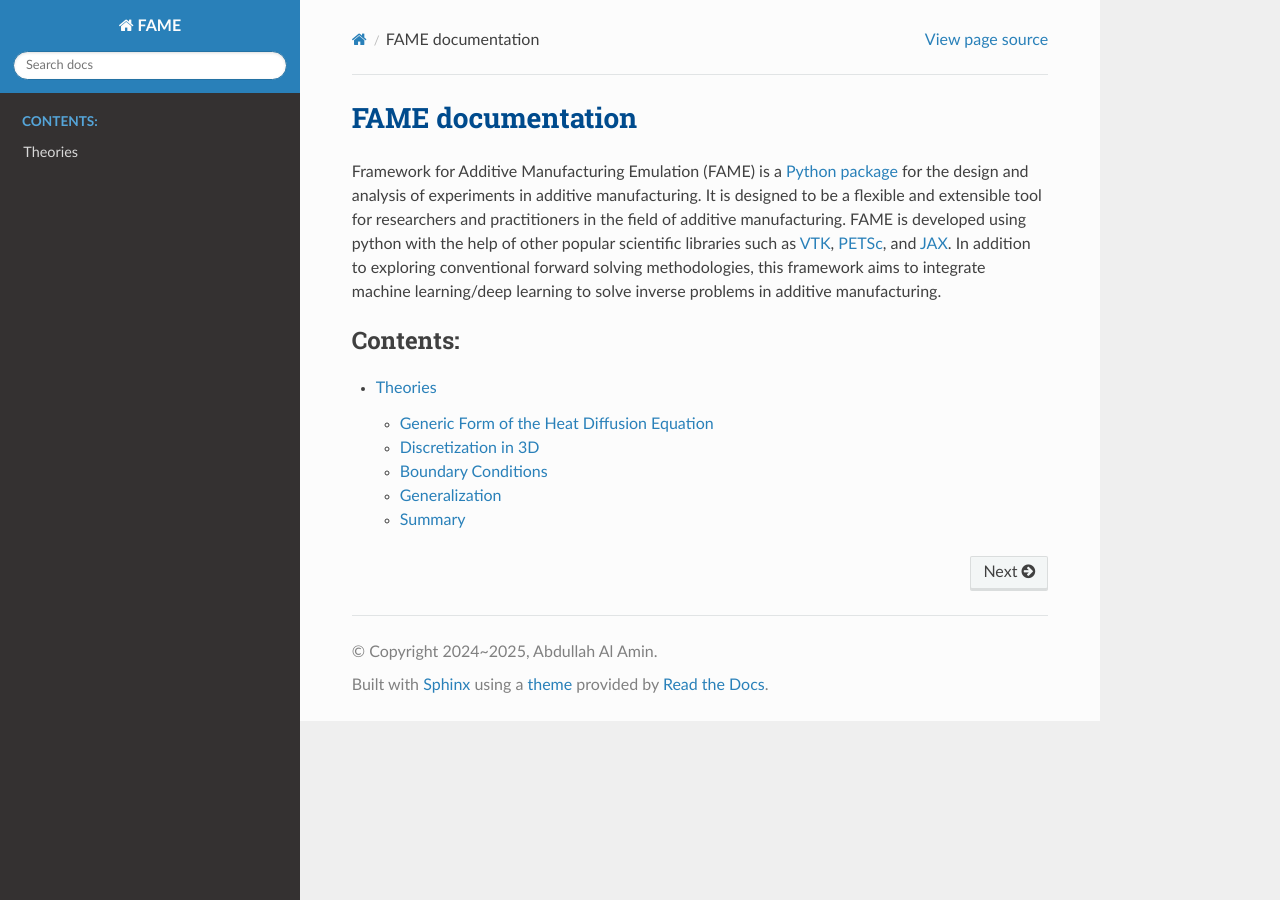
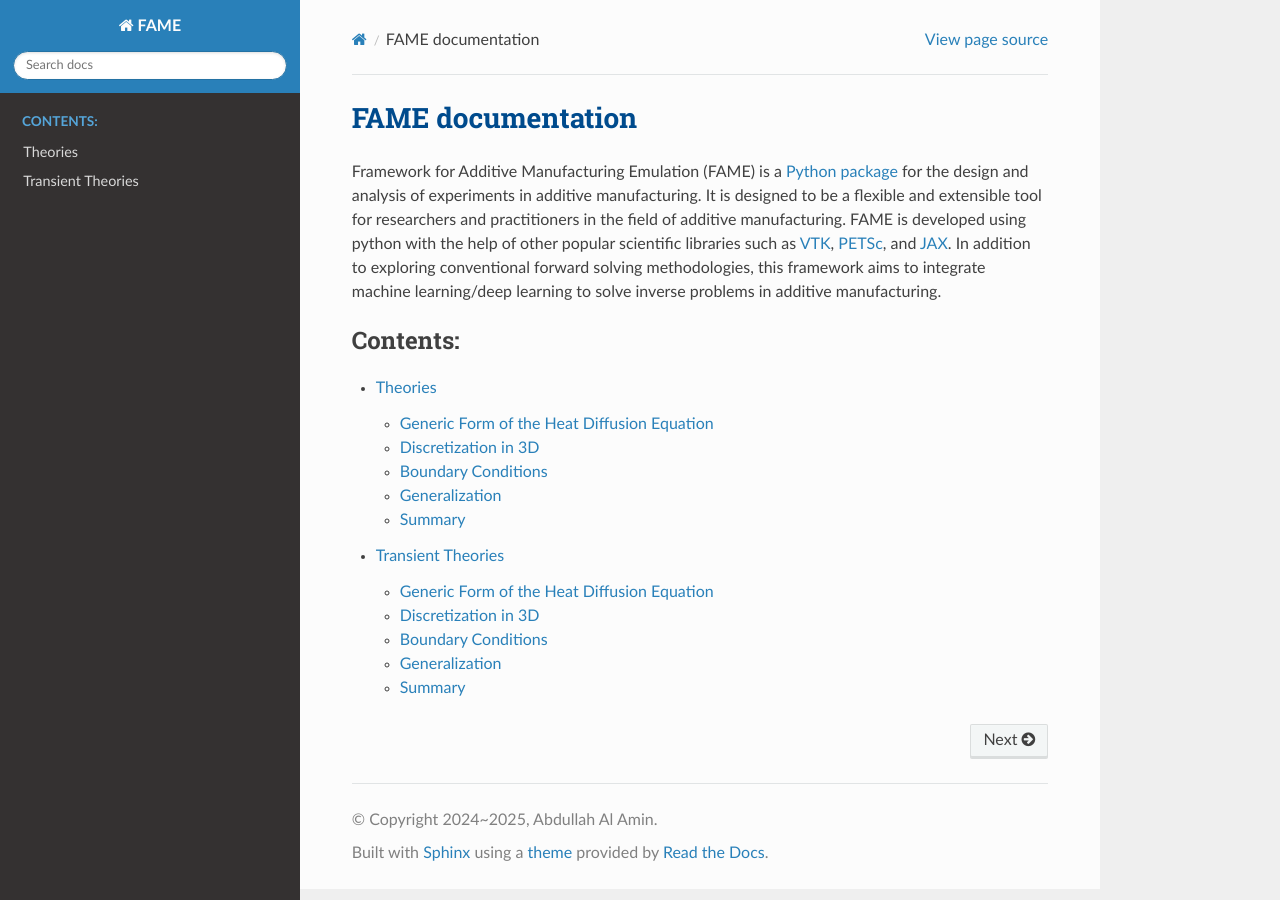
Before and after one commit to neoceph/FAME, a Sphinx documentation site: the page built from docs/source/index.rst, in a window 1280 px wide. Built offline with Sphinx 7.4.7 and the Read the Docs theme 3.1.0, drawn with Linux system fonts in a browser that asks for light colours; pages that are not in the unit, such as notebooks, are missing from menus; some of the changed lines change nothing that is shown.

Commit message:
deriving transient discretization equation

```diff
--- a/docs/source/_static/style.css
+++ b/docs/source/_static/style.css
@@ -5,3 +5,8 @@ h1 {
 h2 {
     color: #CE1141;   /* Dark red for minor titles */
 }
+
+span.eqno {
+    float: right;      /* places the number on the right margin */
+    margin-left: 0.5em;
+}
--- a/docs/source/index.rst
+++ b/docs/source/index.rst
@@ -13,4 +13,5 @@ Framework for Additive Manufacturing Emulation (FAME) is a `Python package <http
    :caption: Contents:
 
    Theories <theories/heatDiffusion.rst>
+   Transient Theories <theories/heatDiffusionTransient.rst>
    Codebase <modules>
--- /dev/null
+++ b/docs/source/theories/heatDiffusionTransient.rst
@@ -0,0 +1,223 @@
+Heat Diffusion Transient
+========================
+
+This section discretizes the heat diffusion equation in three dimensions for any arbitrary shape mesh cell using the finite volume method (FVM) for transient conditions. The discretization is based on the general form of the heat diffusion equation, which includes both dependent and independent source terms.
+
+Generic Form of the Heat Diffusion Equation
+-------------------------------------------
+
+The heat diffusion equation in three dimensions can be written as:
+
+.. math::
+
+    \rho c_p \frac{\partial T}{\partial t} = \frac{\partial}{\partial x_i}(k \frac{\partial T}{\partial x_i}) + S_T
+
+where:
+
+- :math:`T` is the temperature (dependent variable).
+- :math:`\alpha` is the thermal diffusivity (:math:`\alpha = \frac{k}{\rho c_p}`) where
+
+  - :math:`k` is the thermal conductivity.
+  - :math:`\rho` is the density of the material.
+  - :math:`c_p` is the specific heat capacity.
+- :math:`S_T` is a source term.
+
+In steady-state conditions, the time-dependent term vanishes:
+
+.. math::
+
+    \frac{\partial}{\partial x_i}(k \frac{\partial T}{\partial x_i}) + S_T = 0
+
+Discretization in 3D
+--------------------
+
+The objective is to follow a generic discretization scheme for the heat diffusion equation in three dimensions, which can be applied to any arbitrary shape mesh cell. Ultimately, the goal is to generalize the transient cases as well allowing the formation of a sparse matrix system of equations for solution using iterative solvers.
+
+Considering a control volume :math:`\Delta V` with a surface area :math:`A` and a normal vector :math:`\mathbf{n}`. The integral form of the heat diffusion equation over the control volume can be expressed as:
+
+.. image:: ../media/images/FVM/discretization_1D.svg
+   :alt: Example SVG
+   :scale: 50%
+   :align: center
+
+Integrating the heat diffusion equation over the control volume, we can express it as:
+
+.. math::
+
+    \int_{\Delta V} \left[\frac{\partial}{\partial x}\left(k \frac{\partial T}{\partial x}\right) + S_T\right] dV = 0
+
+Following the Gauss-divergence theorem and hence finite volume method, we can re-write the integral form of the heat diffusion equation over the control volume as:
+
+.. math::
+    \Rightarrow \int_A \left[k \frac{\partial T}{\partial x} \right] \cdot \mathbf{n} \ dA + S_T \Delta V = 0
+
+Considering the i-th cell in the mesh, we can express the above equation as:
+
+.. math::
+    \Rightarrow \left[kA \frac{\partial T}{\partial x} \right]_{right} + \left[kA \frac{\partial T}{\partial x} \right]_{left} + S_T \Delta V = 0
+
+Considering :math:`S_T \Delta V = S_u + S_i T_i` for a dependent source variable
+
+.. math::
+    \Rightarrow \left[kA \frac{\partial T}{\partial x} \right]_{R} + \left[kA \frac{\partial T}{\partial x} \right]_{L} + S_u + S_i T_i = 0
+
+Assuming the convention of fluxes moving out the cell as positive, we can express the above equation as:
+
+.. math::
+    \Rightarrow \left[kA \frac{T_{i+1} - T_i}{||x_{i+1} - x_{i}||^2} \right]_{R} + \left[kA \frac{T_{i-1} - T_i}{||x_{i} - x_{i-1}||^2} \right]_{L} + S_u + S_i T_i = 0
+
+or
+
+.. math::
+    :label: eq:heatDiffusionDiscretization
+
+    \Rightarrow \left[kA \frac{T_{i+1} - T_i}{\Delta x} \right]_{i+1} + \left[kA \frac{T_{i-1} - T_i}{\Delta x} \right]_{i-1} + S_u + S_i T_i = 0
+
+Here if needed
+
+- :math:`k|_{right}` can be approximated as the average of the thermal conductivities at the current and next cell, i.e., :math:`k_{i \leftrightarrow i+1} = \frac{k_i + k_{i+1}}{2}`.
+- :math:`k|_{left}` can be approximated as the average of the thermal conductivities at the current and previous cell, i.e., :math:`k_{i \leftrightarrow i-1} = \frac{k_i + k_{i-1}}{2}`.
+- If needed :math:`A|_{right}` can be approximated by considering the area of the face between the current cell :math:`ith` and the next cell :math:`(i+1)th`, i.e., :math:`A_{i, i+1}`.
+
+From the above equation, we can rearrange the terms to form a system of equations suitable to be solved iteratively.:
+
+.. math::
+    :nowrap:
+
+    \begin{align}
+    \Rightarrow\
+    & \left[\left\{ \frac{kA}{\Delta x} \right\}_{i, i-1} \right] T_{i-1} \\
+    & -\left[\left\{ \frac{kA}{\Delta x} \right\}_{i, i+1} + \left\{ \frac{kA}{\Delta x} \right\}_{i, i-1} - S_i \right] T_i \notag \\
+    & +\left[\left\{ \frac{kA}{\Delta x} \right\}_{i, i+1} \right] T_{i+1} + S_u = 0
+    \end{align}
+
+Changing the sign of the equation, and for a general case where the source term is not zero (:math:`S_u = q \Delta V`), we can express the equation as:
+
+.. math::
+    :nowrap:
+
+    \begin{align}
+    \Rightarrow\
+    & -\left[\left\{ \frac{kA}{\Delta x} \right\}_{i, i-1} \right] T_{i-1} \\
+    & +\left[\left\{ \frac{kA}{\Delta x} \right\}_{i, i+1} + \left\{ \frac{kA}{\Delta x} \right\}_{i, i-1} - S_i \right] T_i \notag \\
+    & -\left[\left\{ \frac{kA}{\Delta x} \right\}_{i, i+1} \right] T_{i+1} = q \Delta V
+    \end{align}
+
+The equation above is actually a linear system of equations that can be expressed in a matrix form.
+
+.. math::
+    Ax = b
+
+.. math::
+    \begin{aligned}
+        & \left[kA \frac{T_{i+1}-T_i}{||x_{i+1} - x_i||^2} \right ] - \left[kA \frac{T_{i}-T_{i-1}}{||x_i-x_{i-1}||^2} \right] + S_u + S_i T_i & = 0 \\
+        \Rightarrow & \left[ \frac{kA_{right}}{||x_{i+1} - x_i||^2} \right]T_{i+1} + \left[-\frac{kA_{left}}{||x_{i} - x_{i-1}||^2} -\frac{kA_{right}}{||x_{i+1} - x_i||^2} + S_i \right]T_{i} \\
+            & \hspace{6.25 cm} + \left[ \frac{kA_{left}}{||x_{i} - x_{i-1}||^2} \right]T_{i-1} & = -S_u \\
+        \Rightarrow & \sum_{j=1}^n\left[ \frac{k_{i \leftrightarrow j}A_{i \leftrightarrow j}}{||x_{i} - x_{j}||^2} \right]T_{j} -\sum_{j=1}^n\left[\left(\frac{k_{i \leftrightarrow j}A_{i \leftrightarrow j}}{||x_{i} - x_{j}||^2}\right) + S_i  \right]T_{i} & = -S_u \\
+    \end{aligned}
+
+Here considering a list of shared cells are :math:`\mathcal{J}` for a given cell :math:`i` and :math:`j` is the index of the shared cells.
+
+.. math::
+    \begin{aligned}
+        a_{ij} &= k_{i \leftrightarrow j} \frac{A_{i \leftrightarrow j}}{||x_{i} - x_{j}||^2}, \quad \forall j \in \mathcal{J} \\
+        a_{ii} &= -\sum_{j \in \mathcal{J}}\left[\frac{k_{i \leftrightarrow j}A_{i \leftrightarrow j}}{||x_{i} - x_{j}||^2}\right] - S_i \\
+        b_{i} &= -[S_u]_{i} \\
+    \end{aligned}
+
+Boundary Conditions
+---------------------
+
+The elements of the sparse matrix changes slightly when boundary conditions are handled.
+
+1. Dirichlet Boundary Condition
+^^^^^^^^^^^^^^^^^^^^^^^^^^^^^^^^
+For a list of boundary faces defined with :math:`\mathcal{B}` and indexed with :math:`b` for a cell indexed with :math:`i`
+
+.. math::
+    \begin{aligned}
+        a_{ij} &= k_{i \leftrightarrow j} \frac{A_{i \leftrightarrow j}}{||x_{i} - x_{j}||^2}, \quad \forall j \in \mathcal{J} \\
+        a_{ii} &= -\sum_{j \in \mathcal{J}}\left[\frac{k_{i \leftrightarrow j}A_{i \leftrightarrow j}}{||x_{i} - x_{j}||^2}\right] -\sum_{b \in \mathcal{B}}\left[\frac{k_{i \leftrightarrow b}A_{i \leftrightarrow b}}{||x_{i} - x_{b}||^2}\right] - S_i \quad \forall b \in \mathcal{J, B} \\
+        b_{i} &= -[S_u]_{i} - k_{i \leftrightarrow b} \frac{A_{i \leftrightarrow b}}{||x_{i} - x_{b}||^2} \cdot T_b, \quad \forall k \in \mathcal{B} \\
+    \end{aligned}
+
+
+2. Neumann Boundary Condition
+^^^^^^^^^^^^^^^^^^^^^^^^^^^^^^
+If a boundary surface is kept at :math:`T_\infty` with a convective coefficient :math:`h`, the equation becomes:
+
+.. math::
+    \begin{aligned}
+        a_{ij} &= k_{i \leftrightarrow j} \frac{A_{i \leftrightarrow j}}{||x_{i} - x_{j}||^2}, \quad \forall j \in \mathcal{J} \\
+        a_{ii} &= -\sum_{j \in \mathcal{J}}\left[\frac{k_{i \leftrightarrow j}A_{i \leftrightarrow j}}{||x_{i} - x_{j}||^2}\right] -\sum_{b \in \mathcal{B}}A_{i \leftrightarrow b}\left[\frac{k_{i \leftrightarrow b}}{||x_{i} - x_{b}||^2} + h \right] - S_i \quad \forall b \in \mathcal{J, B} \\
+        b_{i} &= -[S_u]_{i} - k_{i \leftrightarrow b} \frac{A_{i \leftrightarrow b}}{||x_{i} - x_{b}||^2} \cdot T_b - hA_{i \leftrightarrow b} \cdot T_{\infty}, \quad \forall k \in \mathcal{B} \\
+    \end{aligned}
+
+If a boundary is kept at a fixed temperature :math:`T_s` then :math:`T_b = T_b`, but if the surface is allowed to convect :math:`T_b=0`.
+
+Generalization
+----------------
+
+The following equations are the general form of heat diffusion equation. Notice :math:`q_i` as the source heat per unit volume and :math:`\delta V` as the volume of the cell.
+
+.. math::
+    \begin{aligned}
+        a_{ij} &= k_{i \leftrightarrow j} \frac{A_{i \leftrightarrow j}}{||x_{i} - x_{j}||^2}, \quad \forall j \in \mathcal{J} \\
+        a_{ii} &= -\sum_{j \in \mathcal{J}}\left[\frac{k_{i \leftrightarrow j}A_{i \leftrightarrow j}}{||x_{i} - x_{j}||^2}\right] -\sum_{b \in \mathcal{B}}A_{i \leftrightarrow b}\left[\frac{k_{i \leftrightarrow b}}{||x_{i} - x_{b}||^2} + h \right] - S_i \quad \forall b \in \mathcal{J, B} \\
+        b_{i} &= -[S_u]_{i} - q_{i} \cdot \delta V - k_{i \leftrightarrow b} \frac{A_{i \leftrightarrow b}}{||x_{i} - x_{b}||^2} \cdot T_b - hA_{i \leftrightarrow b} \cdot T_{\infty}, \quad \forall k \in \mathcal{B} \\
+    \end{aligned}
+
+These equation covers all the cases and reduces to desired formulation
+
+Here:
+
+- :math:`a_{ij}` is element of A matrix at row i and column j.
+- :math:`k_{i \leftrightarrow j}` is the thermal conductivity.
+- :math:`||x_{i} - x_{j}||^2` is the Euclidean distance between points :math:`i` and :math:`j`.
+- :math:`h` is the convective heat transfer coefficient.
+- :math:`S_i` is the temperature dependent heat source.
+- :math:`[S_u]_{i}` is the independent heat source.
+- :math:`q_{i}` is the heat source per unit volume.
+- :math:`T_b` is the temperature at the boundary surface.
+- :math:`T_{\infty}` is the ambient temperature.
+
+1. If :math:`h=0`, equation takes the Dirichlet BC form.
+
+.. math::
+    \begin{aligned}
+        a_{ij} &= k_{i \leftrightarrow j} \frac{A_{i \leftrightarrow j}}{||x_{i} - x_{j}||^2}, \quad \forall j \in \mathcal{J} \\
+        a_{ii} &= -\sum_{j \in \mathcal{J}}\left[\frac{k_{i \leftrightarrow j}A_{i \leftrightarrow j}}{||x_{i} - x_{j}||^2}\right] -\sum_{b \in \mathcal{B}}\left[\frac{k_{i \leftrightarrow b}A_{i \leftrightarrow b}}{||x_{i} - x_{b}||^2} \right] - S_i \quad \forall b \in \mathcal{J, B} \\
+        b_{i} &= -[S_u]_{i} - q_{i} \cdot \delta V - k_{i \leftrightarrow b} \frac{A_{i \leftrightarrow b}}{||x_{i} - x_{b}||^2} \cdot T_b, \quad \forall k \in \mathcal{B} \\
+    \end{aligned}
+
+2. If no internal heat generation, i.e. :math:`q_i = 0`, then takes generalized Dirichlet BC form
+
+.. math::
+    \begin{aligned}
+        a_{ij} &= k_{i \leftrightarrow j} \frac{A_{i \leftrightarrow j}}{||x_{i} - x_{j}||^2}, \quad \forall j \in \mathcal{J} \\
+        a_{ii} &= -\sum_{j \in \mathcal{J}}\left[\frac{k_{i \leftrightarrow j}A_{i \leftrightarrow j}}{||x_{i} - x_{j}||^2}\right] -\sum_{b \in \mathcal{B}}\left[\frac{k_{i \leftrightarrow b}A_{i \leftrightarrow b}}{||x_{i} - x_{b}||^2} \right] - S_i \quad \forall b \in \mathcal{J, B} \\
+        b_{i} &= -[S_u]_{i} - k_{i \leftrightarrow b} \frac{A_{i \leftrightarrow b}}{||x_{i} - x_{b}||^2} \cdot T_b, \quad \forall k \in \mathcal{B} \\
+    \end{aligned}
+
+3. If the cell under consideration is fully internal i.e. not sharing any of the faces with the boundary, the equation takes the generic formulation where fluxes aree coming fromm all of the faces.
+
+.. math::
+    \begin{aligned}
+        a_{ij} &= k_{i \leftrightarrow j} \frac{A_{i \leftrightarrow j}}{||x_{i} - x_{j}||^2}, \quad \forall j \in \mathcal{J} \\
+        a_{ii} &= -\sum_{j \in \mathcal{J}}\left[\frac{k_{i \leftrightarrow j}A_{i \leftrightarrow j}}{||x_{i} - x_{j}||^2}\right] -S_i \\
+        b_{i} &= -[S_u]_{i}  \\
+    \end{aligned}
+
+4. If there are no dependent source term or independent source term i.e. :math:`S_i=0` and :math:`S_u=0`
+
+.. math::
+    \begin{aligned}
+        a_{ij} &= k_{i \leftrightarrow j} \frac{A_{i \leftrightarrow j}}{||x_{i} - x_{j}||^2}, \quad \forall j \in \mathcal{J} \\
+        a_{ii} &= -\sum_{j \in \mathcal{J}}\left[\frac{k_{i \leftrightarrow j}A_{i \leftrightarrow j}}{||x_{i} - x_{j}||^2}\right] \\
+        b_{i} &= 0  \\
+    \end{aligned}
+
+Summary
+-------
+
+The finite volume discretization of the heat diffusion equation is formulated in a comprehensive fashion considering Dirichlet, Neumann, Heat generation.
```
